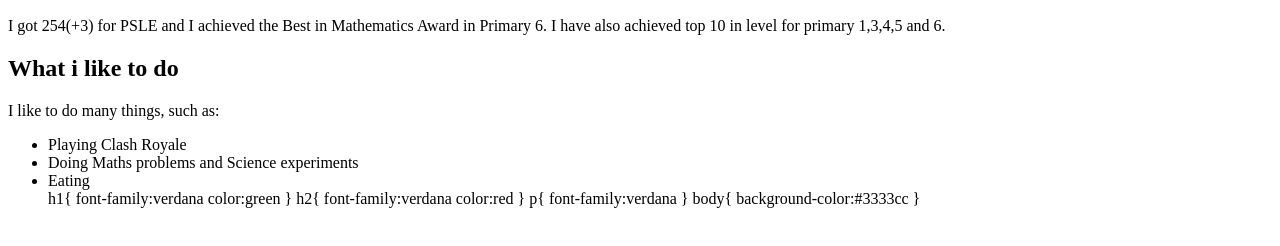
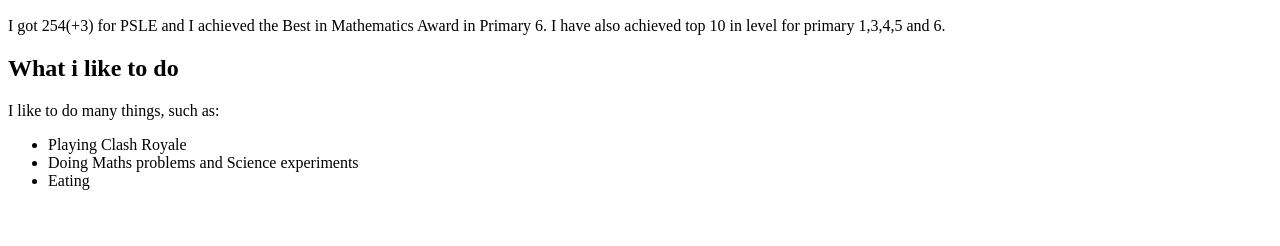
Before and after one commit to dhsiangoh/dhsiangoh.github.io, a plain HTML site: page index.html in a window 1280 px wide. Shown: the part 468-714 px from the top of the page. Drawn offline with Linux system fonts and the light colour scheme.

Commit message:
Update index.html

```diff
--- a/index.html
+++ b/index.html
@@ -12,20 +12,7 @@
 <li>Playing Clash Royale</li>
 <li>Doing Maths problems and Science experiments</li>
 <li>Eating</li>
-h1{
-font-family:verdana
-color:green
-}
-h2{
-font-family:verdana
-color:red
-}
-p{
-font-family:verdana
-}
-body{
-background-color:#3333cc
-}
 </ul>
+
 </body>
 </html>
```
